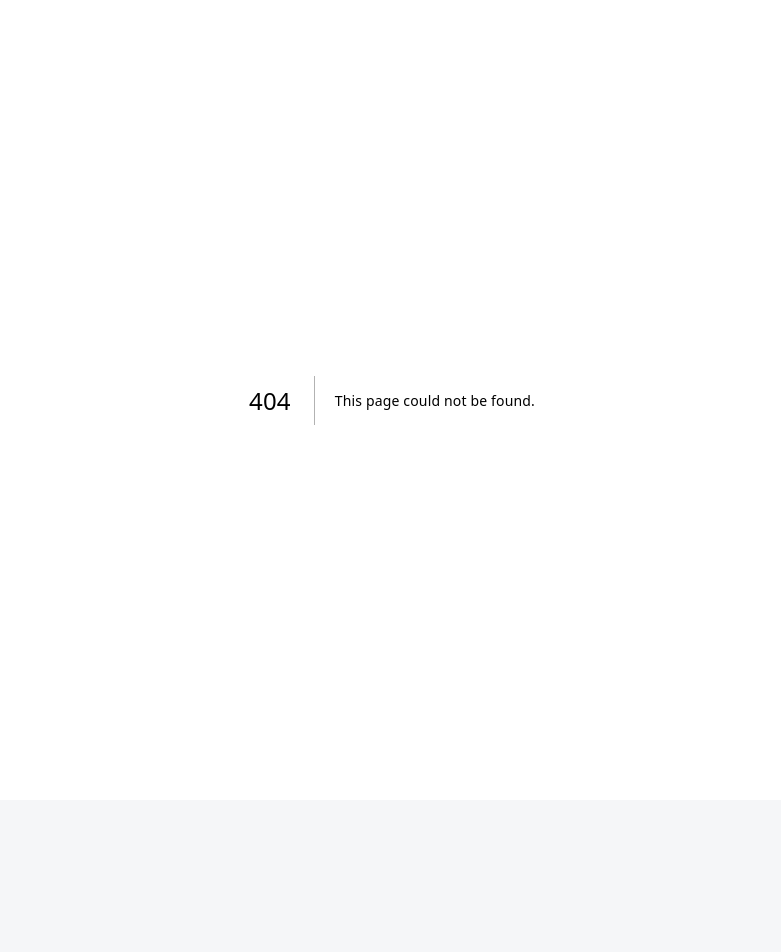
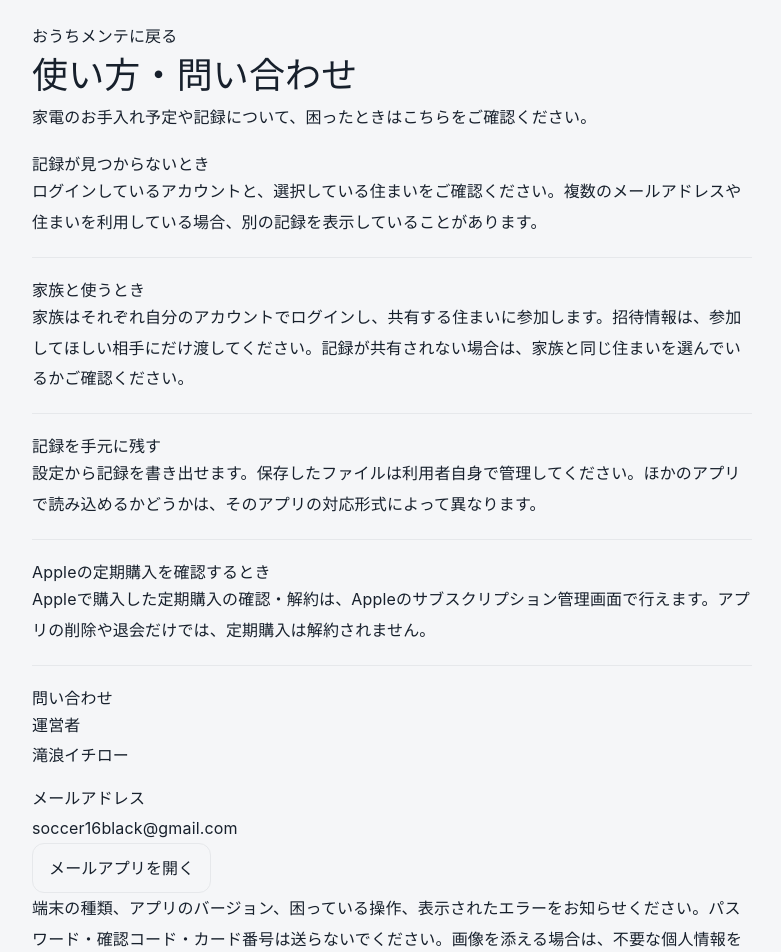
Before and after one commit to vzsyv2mh79-netizen/ouchi-maintenance, a Next.js app: page /support in a window 1280 px wide. Before the commit this address had no page. Shown: the top 952 px of the page, without its empty margins (248-1029 px from the left). Before the commit the page ends 800 px from the top, so only its background shows below. Built offline with nearby package versions, Linux system fonts and the light colour scheme.

Commit message:
Add public support page (#168)

```diff
--- /dev/null
+++ b/app/support/page.tsx
@@ -0,0 +1,45 @@
+import type { Metadata } from 'next';
+import Link from 'next/link';
+
+// Confirmed public support details; independent of unpublished release drafts.
+const information = {operator: '滝浪イチロー', contact: 'soccer16black@gmail.com'};
+
+export const metadata: Metadata = {
+  title: '使い方・問い合わせ | おうちメンテ',
+  description: 'おうちメンテの使い方と問い合わせ先をご案内します。',
+};
+const section = { padding: '1.25rem 0', borderBottom: '1px solid var(--line)' };
+const paragraph = { lineHeight: 1.9, overflowWrap: 'anywhere' as const };
+
+export default function SupportPage() {
+  return <main style={{ maxWidth: 760, margin: '0 auto', padding: '1.5rem 1.25rem 5rem', color: 'var(--ink)', fontSize: '1rem' }}>
+    <p><Link href="/">おうちメンテに戻る</Link></p>
+    <h1 style={{ fontSize: 'clamp(1.65rem, 5vw, 2.25rem)', lineHeight: 1.5 }}>使い方・問い合わせ</h1>
+    <p style={paragraph}>家電のお手入れ予定や記録について、困ったときはこちらをご確認ください。</p>
+    <section style={section} aria-labelledby="records">
+      <h2 id="records">記録が見つからないとき</h2>
+      <p style={paragraph}>ログインしているアカウントと、選択している住まいをご確認ください。複数のメールアドレスや住まいを利用している場合、別の記録を表示していることがあります。</p>
+    </section>
+    <section style={section} aria-labelledby="family">
+      <h2 id="family">家族と使うとき</h2>
+      <p style={paragraph}>家族はそれぞれ自分のアカウントでログインし、共有する住まいに参加します。招待情報は、参加してほしい相手にだけ渡してください。記録が共有されない場合は、家族と同じ住まいを選んでいるかご確認ください。</p>
+    </section>
+    <section style={section} aria-labelledby="export">
+      <h2 id="export">記録を手元に残す</h2>
+      <p style={paragraph}>設定から記録を書き出せます。保存したファイルは利用者自身で管理してください。ほかのアプリで読み込めるかどうかは、そのアプリの対応形式によって異なります。</p>
+    </section>
+    <section style={section} aria-labelledby="purchases">
+      <h2 id="purchases">Appleの定期購入を確認するとき</h2>
+      <p style={paragraph}>Appleで購入した定期購入の確認・解約は、<a href="https://apps.apple.com/account/subscriptions">Appleのサブスクリプション管理画面</a>で行えます。アプリの削除や退会だけでは、定期購入は解約されません。</p>
+    </section>
+    <section style={section} aria-labelledby="contact">
+      <h2 id="contact">問い合わせ</h2>
+      <dl style={paragraph}>
+        <dt>運営者</dt><dd style={{ marginLeft: 0, marginBottom: '.75rem' }}>{information.operator}</dd>
+        <dt>メールアドレス</dt><dd style={{ marginLeft: 0 }}>{information.contact}</dd>
+      </dl>
+      <p><a href={`mailto:${information.contact}`} style={{ display: 'inline-flex', alignItems: 'center', minHeight: 44, padding: '.75rem 1rem', border: '1px solid var(--line)', borderRadius: 12 }}>メールアプリを開く</a></p>
+      <p style={paragraph}>端末の種類、アプリのバージョン、困っている操作、表示されたエラーをお知らせください。パスワード・確認コード・カード番号は送らないでください。画像を添える場合は、不要な個人情報を隠してください。</p>
+    </section>
+  </main>;
+}
```
